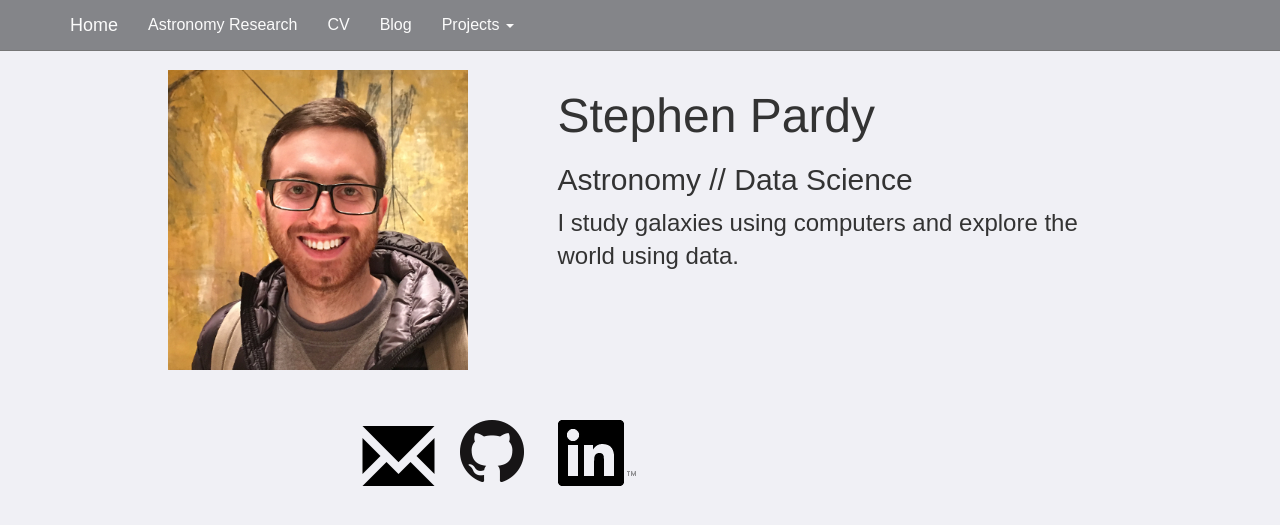
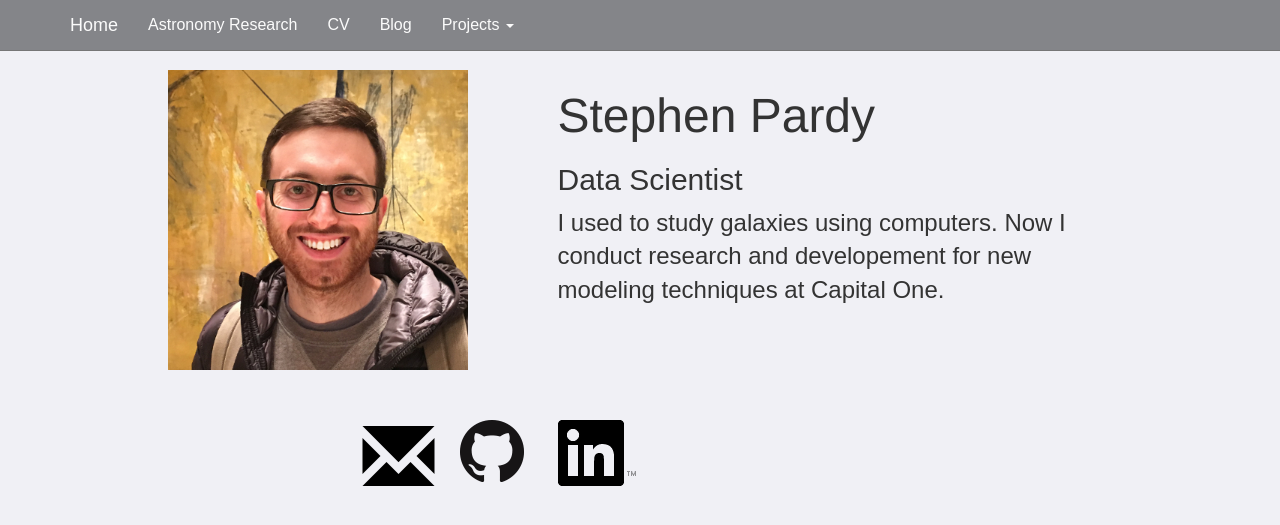
Before and after one commit to stephenpardy/stephenpardy.github.io, a Jekyll site: the page built from index.html, in a window 1280 px wide. Shown: the top 525 px of the page. Built offline with Jekyll 4.4.1, drawn with Linux system fonts in a browser that asks for light colours; nearby versions of some CDN libraries.

Commit message:
Update to cv mostly

```diff
--- a/_includes/foot.html
+++ b/_includes/foot.html
@@ -3,9 +3,9 @@
         <div class="container">
             <div class="row">
                 <div class="col-md-1">
-                <a href="mailto:stephenpardy@gmail.com" class="envelope">
-                <span class="glyphicon glyphicon-envelope" aria-hidden="true"></span>
-                </a>
+                    <a href="mailto:stephenpardy@gmail.com" class="envelope">
+                    <span class="glyphicon glyphicon-envelope" aria-hidden="true"></span>
+                    </a>
                 </div>
                 <div class="col-sm-1">
                     <p><a href="https://github.com/stephenpardy"><img src="/images/GitHub-Mark-64px.png" alt="Github"></a>
--- a/blog/index.html
+++ b/blog/index.html
@@ -3,7 +3,7 @@ layout: default
 title: Data Blog
 ---
 <link href="{{ site.baseurl }}/css/blog.css" rel="stylesheet">
-<p>I love to explore new datasets and find interesting trends. Below you can see some of the results.</p>
+<p>In my free time I love to explore new datasets and find interesting trends. Below you can see some of the results.</p>
 <ul class="posts">
 
   {% for post in site.posts %}
--- a/index.html
+++ b/index.html
@@ -12,8 +12,8 @@ title: Stephen Pardy
       </div>
       <div class='col-md-6'>
           <h1>Stephen Pardy</h1>
-          <h2>Astronomy // Data Science</h2>
-          <p>I study galaxies using computers and explore the world using data.</p>
+          <h2>Data Scientist</h2>
+          <p>I used to study galaxies using computers. Now I conduct research and developement for new modeling techniques at Capital One.</p>
         </div>
       </div>
 
```
Also changed, not shown: CV/index.html (+25 -21 lines).
